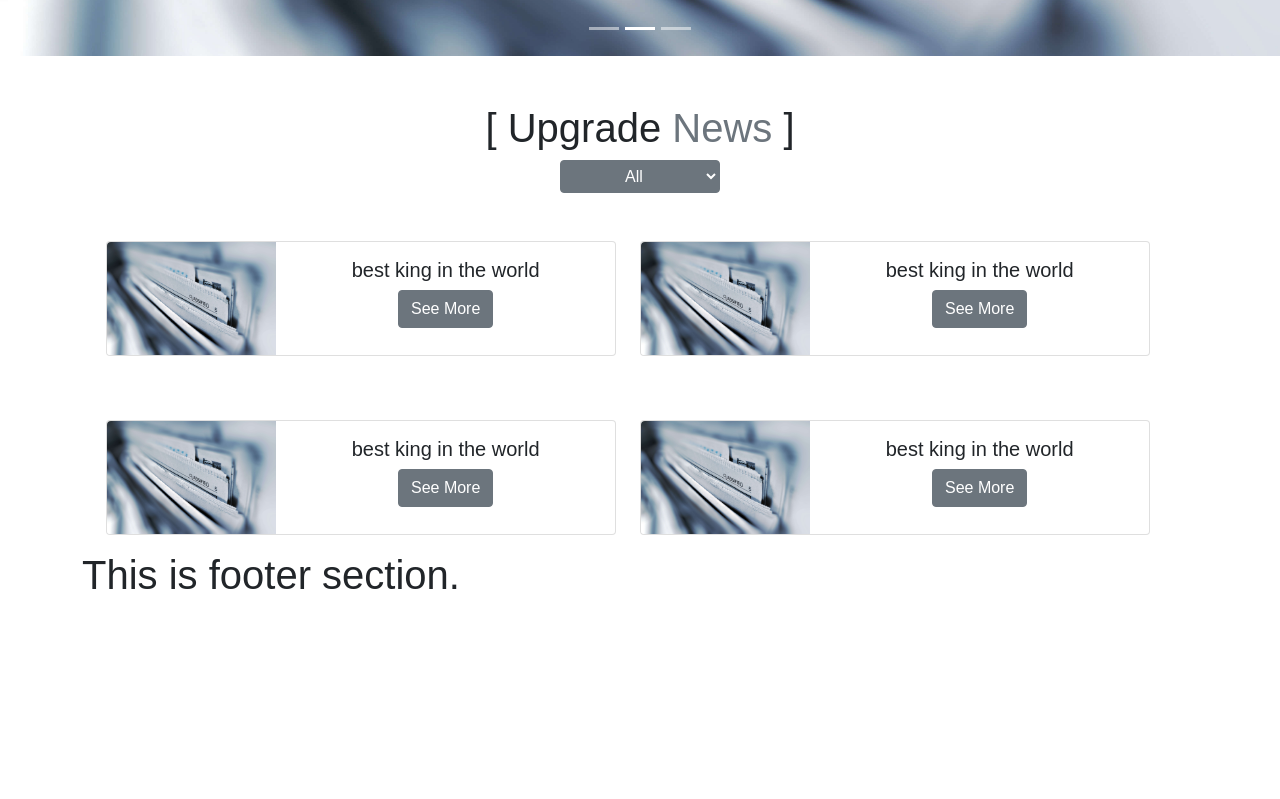
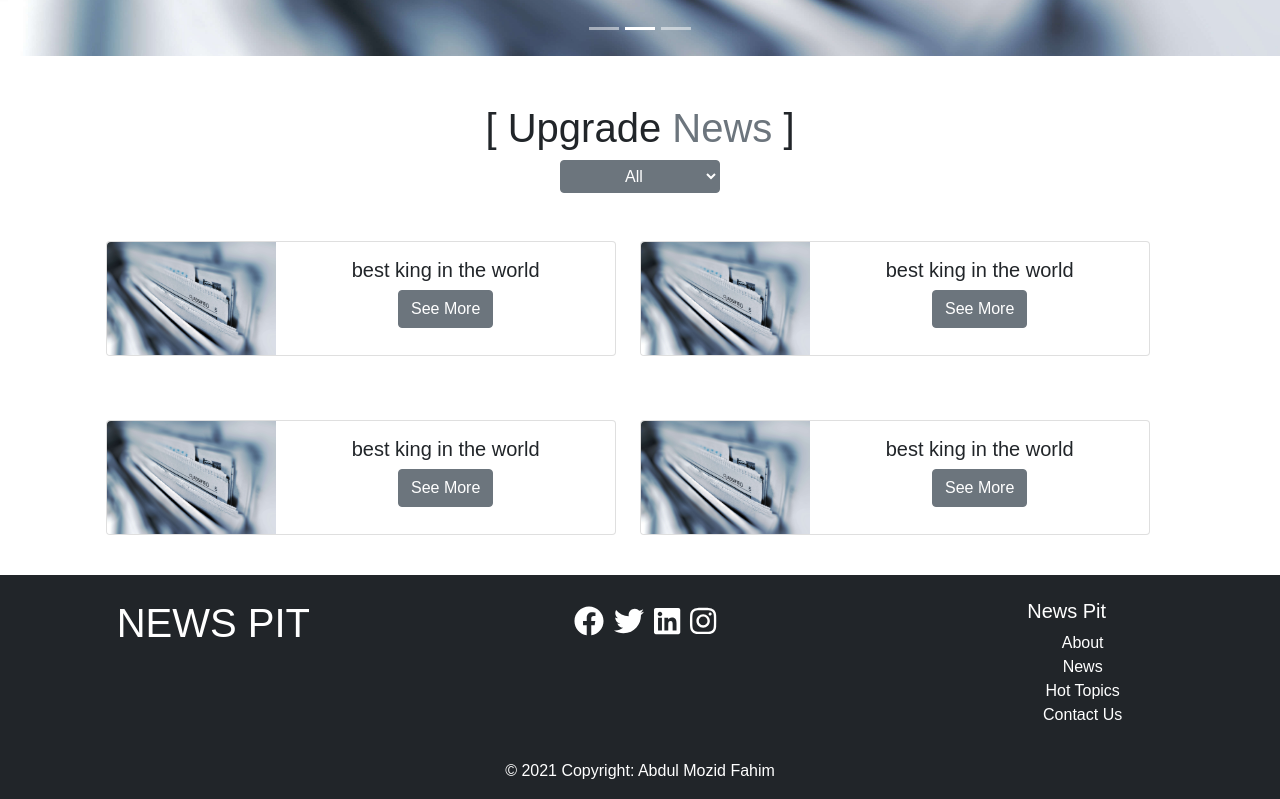
Before and after one commit to AMFahim/News-Pit-Client, a React (Create React App) app: page / in a window 1280 px wide. Shown: the part 544-1343 px from the top of the page. Before the commit the page ends 1151 px from the top, so only its background shows below. Built offline with nearby package versions, Linux system fonts and the light colour scheme.

Commit message:
footer section done

```diff
--- a/package.json
+++ b/package.json
@@ -3,11 +3,17 @@
   "version": "0.1.0",
   "private": true,
   "dependencies": {
+    "@fortawesome/fontawesome-svg-core": "^1.2.36",
+    "@fortawesome/free-brands-svg-icons": "^5.15.4",
+    "@fortawesome/free-regular-svg-icons": "^5.15.4",
+    "@fortawesome/free-solid-svg-icons": "^5.15.4",
+    "@fortawesome/react-fontawesome": "^0.1.15",
     "@material-ui/core": "^4.12.3",
     "@material-ui/icons": "^4.11.2",
     "@testing-library/jest-dom": "^5.14.1",
     "@testing-library/react": "^11.2.7",
     "@testing-library/user-event": "^12.8.3",
+    "mdbreact": "^5.1.0",
     "react": "^17.0.2",
     "react-dom": "^17.0.2",
     "react-form-hook": "0.0.1",
--- /dev/null
+++ b/src/Components/Home/Footer/Footer.css
@@ -0,0 +1,9 @@
+.footerIcon{
+  font-size: 30px;
+  margin-left: 10px;
+  color: white;
+}
+
+.footerIcon:hover{
+  color: #acaaa7;
+}
--- a/src/Components/Home/Footer/Footer.js
+++ b/src/Components/Home/Footer/Footer.js
@@ -1,11 +1,50 @@
-import React from 'react';
+import React from "react";
+import './Footer.css';
+import { MDBCol, MDBContainer, MDBRow, MDBFooter } from "mdbreact";
+import { FontAwesomeIcon } from '@fortawesome/react-fontawesome';
+import { faFacebook, faInstagram, faLinkedin, faTwitter } from '@fortawesome/free-brands-svg-icons';
+import { Link } from "@material-ui/core";
 
 const Footer = () => {
   return (
-    <div className="container">
-      <h1>This is footer section.</h1>
-    </div>
+    <MDBFooter color="blue" className="font-small pt-4 mt-4 bg-dark text-white">
+      <MDBContainer fluid className="text-center text-md-left">
+        <MDBRow>
+          <MDBCol md="4">
+            <h1>NEWS PIT</h1>
+          </MDBCol>
+          <MDBCol md="4">
+          <a className="footerIcon" target="_blank" rel="noreferrer" href="https://www.facebook.com/" ><FontAwesomeIcon icon={faFacebook}></FontAwesomeIcon></a>
+              <a className="footerIcon" target="_blank" rel="noreferrer" href="https://www.twitter.com/" ><FontAwesomeIcon icon={faTwitter}></FontAwesomeIcon></a>
+                <a className="footerIcon" target="_blank" rel="noreferrer" href="https://www.linkedin.com/" ><FontAwesomeIcon icon={faLinkedin}></FontAwesomeIcon></a>
+                <a className="footerIcon" target="_blank" rel="noreferrer" href="https://www.instagram.com/" ><FontAwesomeIcon icon={faInstagram}></FontAwesomeIcon></a>
+          </MDBCol>
+          <MDBCol md="4">
+            <h5 className="title for-US">News Pit</h5>
+            <ul>
+              <li className="list-unstyled">
+                <Link className="text-white" href="#!">About</Link>
+              </li>
+              <li className="list-unstyled">
+                <Link className="text-white" href="#!">News</Link>
+              </li>
+              <li className="list-unstyled">
+                <Link className="text-white" href="#!">Hot Topics</Link>
+              </li>
+              <li className="list-unstyled">
+                <Link className="text-white" href="#!">Contact Us</Link>
+              </li>
+            </ul>
+          </MDBCol>
+        </MDBRow>
+      </MDBContainer>
+      <div className="footer-copyright text-center py-3">
+        <MDBContainer fluid>
+          &copy; {new Date().getFullYear()} Copyright: <a className="text-white" style={{textDecoration:"none"}} href="https://abdul-mozid-fahim.netlify.app/"> Abdul Mozid Fahim </a>
+        </MDBContainer>
+      </div>
+    </MDBFooter>
   );
-};
+}
 
 export default Footer;
```
Also changed, not shown: 1 other file (tests, documents, lock files or other folders).
